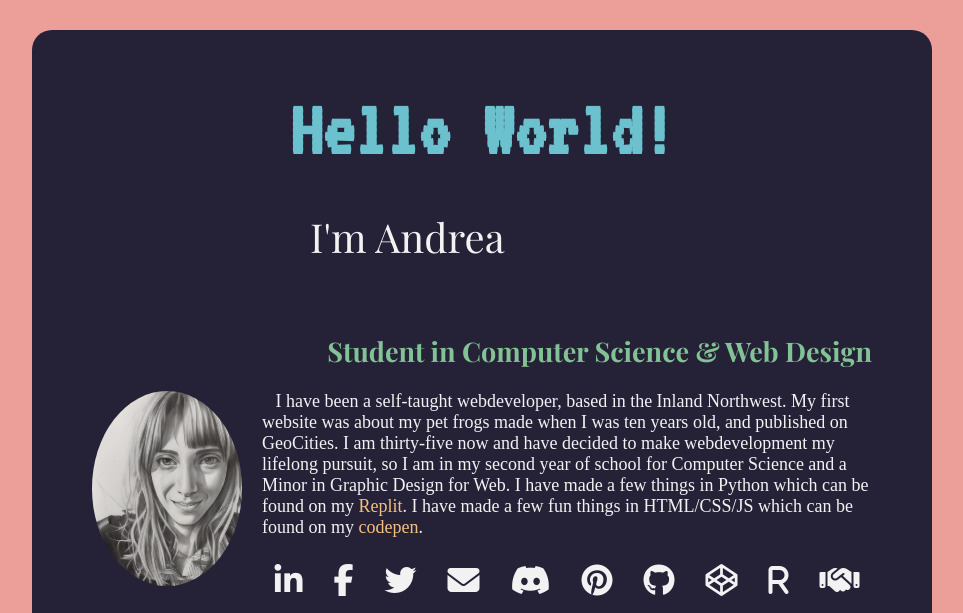
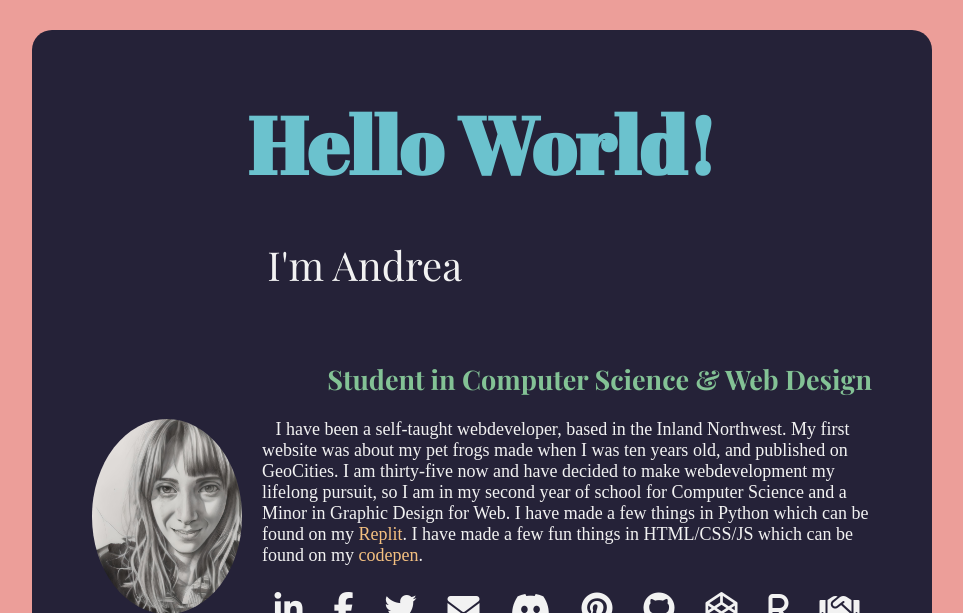
Before and after one commit to aemegi/aemegi.github.io, a PHP site: page / in a window 1280 px wide. Shown: the top 613 px of the page, without its empty margins (158-1121 px from the left). Run offline with PHP 8.4, Linux system fonts and the light colour scheme; some libraries are stand-ins or nearby versions; some web fonts are replaced.

Commit message:
Add files via upload

```diff
--- a/styles.css
+++ b/styles.css
@@ -1,5 +1,6 @@
 @import url('https://fonts.googleapis.com/css2?family=Cinzel:wght@400..900&family=Playfair+Display:ital,wght@0,400..900;1,400..900&family=Zeyada&display=swap');
 @import url('https://fonts.googleapis.com/css2?family=VT323&display=swap');
+@import url('https://fonts.googleapis.com/css2?family=Abril+Fatface&display=swap');
 body {
   margin: 0;
   padding: 0;
@@ -58,7 +59,7 @@ main {
 
 .profile-info h1 {
   color: #6bc2ce;
-  font-family: "VT323", monospace;
+  font-family: "Abril Fatface", serif;
   margin: 0;
   font-size: 10vh;
 }
```
